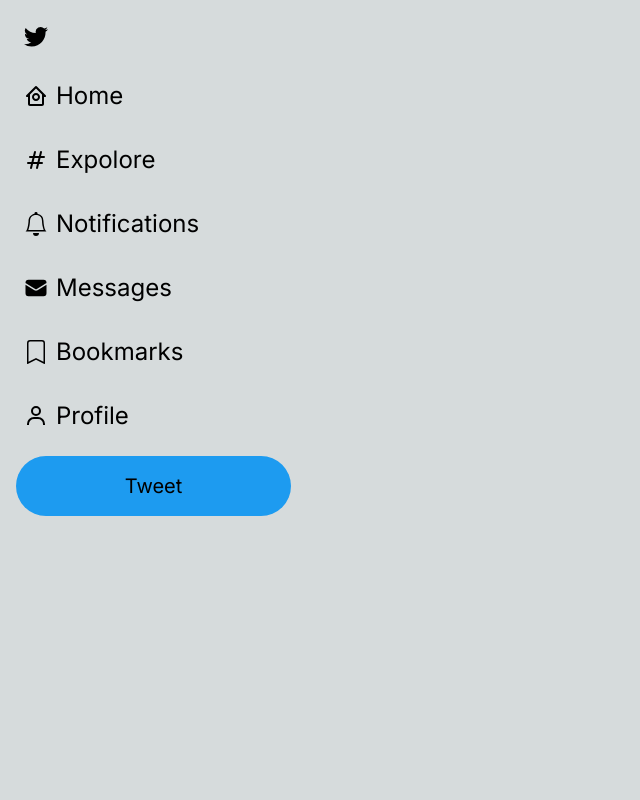
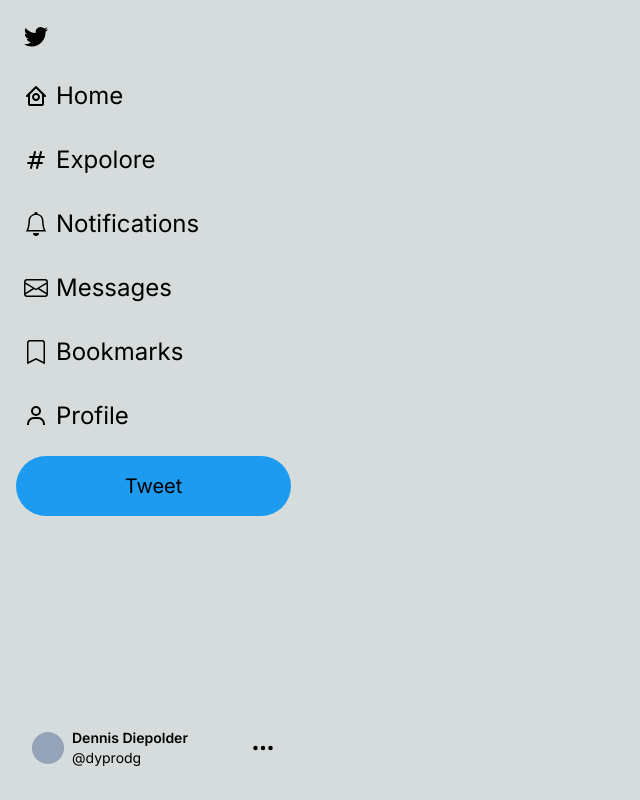
Before and after one commit to dyprodg/twitterclone, a Next.js app: page / in a window 1280 px wide. Shown: the whole page, without its empty margins (0-640 px from the left). Built offline with nearby package versions, Linux system fonts and the light colour scheme.

Commit message:
profilbutton

```diff
--- a/src/app/page.tsx
+++ b/src/app/page.tsx
@@ -1,8 +1,8 @@
 import Link from 'next/link';
 import {BiHomeCircle, BiUser } from 'react-icons/bi';
-import {BsBell, BsBookmark, BsTwitter} from 'react-icons/bs';
+import {BsBell, BsBookmark, BsEnvelope, BsThreeDots, BsTwitter} from 'react-icons/bs';
 import {HiOutlineHashtag} from 'react-icons/hi';
-import {HiEnvelope} from 'react-icons/hi2';
+
 
 const NavigationItems = [
   {
@@ -23,7 +23,7 @@
   },
   {
     title: 'Messages',
-    icon: HiEnvelope
+    icon: BsEnvelope
   },
   {
     title: 'Bookmarks',
@@ -40,7 +40,8 @@
     <div className='w-full h-full flex justify-center items-center relative bg-black'>
       <div className='max-w-screen-xl w-full h-full flex relative'>
         {/* Left Sidebar Navbar */}
-        <section className='fixed w-[275px] flex flex-col h-screen space-y-4 my-4'>
+        <section className='fixed w-[275px] flex flex-col items-stretch h-screen'>
+          <div className='flex flex-col items-stretch h-screen space-y-4 my-4'>
           {
             NavigationItems.map((item) => (
               <Link className='hover:bg-white/20 text-2xl transition duration-200 flex items-center justify-start space-x-2 rounded-full py-2 px-6' href={`/${item.title.toLocaleLowerCase()}`} key={item.title}>
@@ -51,6 +52,24 @@
               </Link>
              ))}
              <button className='w-full rounded-full m-4 bg-primary p-4 text-xl text-center hover:bg-opacity-70 transition duration-200'>Tweet</button>
+          </div>
+              {/* Profilbutton */}
+          <button className='rounded-full flex items-center justify-between space-x-2 m-4 bg-transparent p-4 text-2xl text-center hover:bg-white/20 transition duration-200 w-full'>
+
+            <div className='flex items-center space-x-2'>
+            <div className='rounded-full bg-slate-400 w-8 h-8 '>
+              </div>
+              <div className='text-left text-sm'>
+                <div className='font-semibold'>Dennis Diepolder</div>
+                <div className=''>@dyprodg</div>
+              </div>
+            </div>
+
+            <div>
+              <BsThreeDots />
+            </div>
+          </button>
+
         </section>
 
 
```
